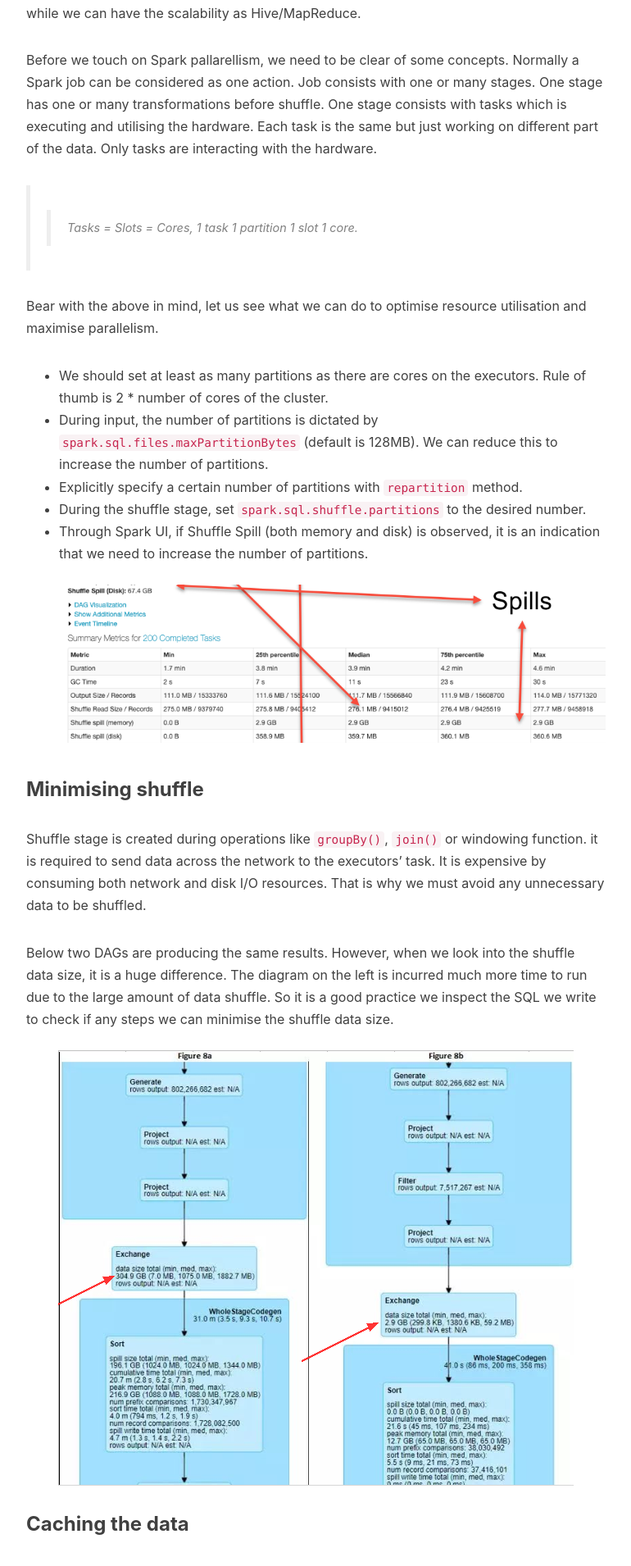
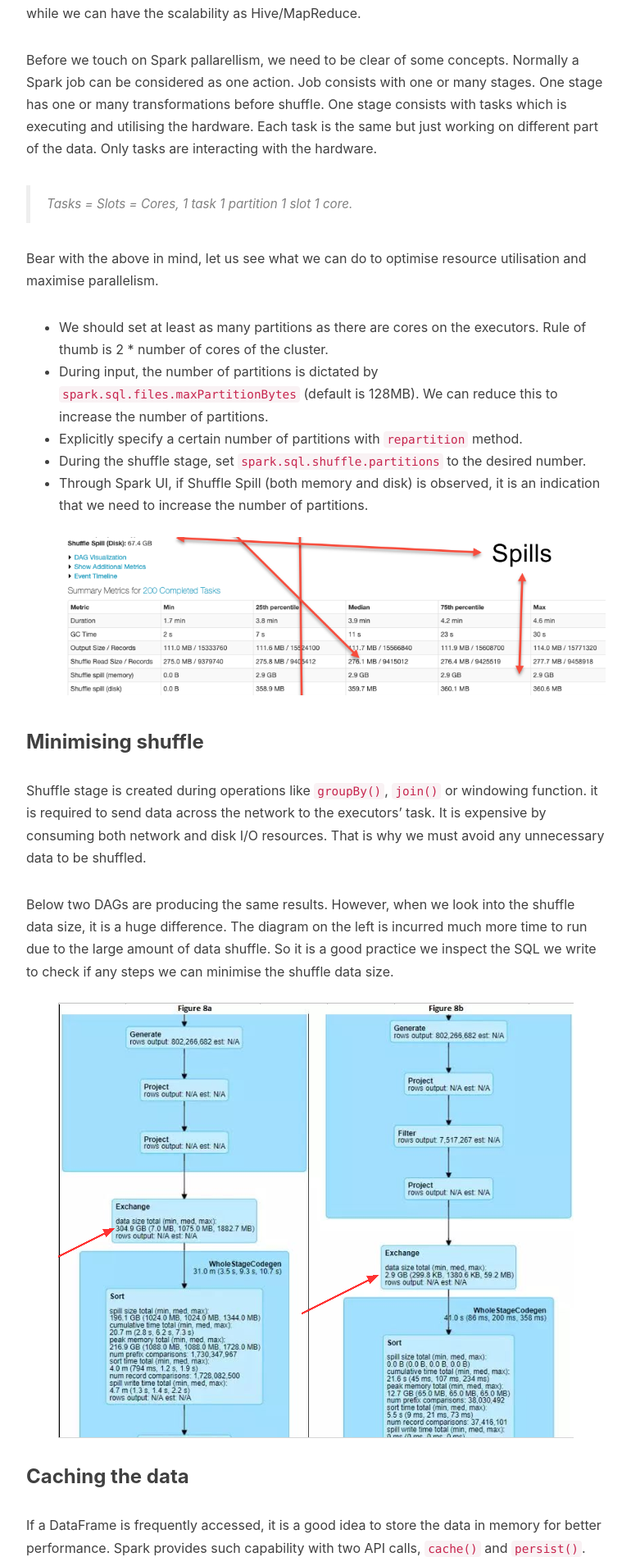
Before and after one commit to q15928/q15928.github.io, a Jekyll site: the page built from _posts/2020-09-28-spark-opt.md, in a window 1280 px wide. Shown: the part 1419-3329 px from the top of the page at 82% size, without its empty margins (233-1003 px from the left). Built offline with Jekyll 4.4.1, drawn with Linux system fonts in a browser that asks for light colours; nearby versions of some CDN libraries; comment, search, counter and statistics services are not loaded.

Commit message:
Updated again

```diff
--- a/_posts/2020-09-28-spark-opt.md
+++ b/_posts/2020-09-28-spark-opt.md
@@ -24,7 +24,7 @@ If partition key is defined in the schema of data source, we should take advanta
 One of the reasons that Spark is the de-facto data processing framework is that Spark brings the best of both worlds: we can run interactive SQL query as an enterprise data warehouse, while we can have the scalability as Hive/MapReduce.
 
 Before we touch on Spark pallarellism, we need to be clear of some concepts. Normally a Spark job can be considered as one action. Job consists with one or many stages. One stage has one or many transformations before shuffle. One stage consists with tasks which is executing and utilising the hardware. Each task is the same but just working on different part of the data. Only tasks are interacting with the hardware.
->>  Tasks = Slots = Cores, 1 task 1 partition 1 slot 1 core.
+>  Tasks = Slots = Cores, 1 task 1 partition 1 slot 1 core.
 
 Bear with the above in mind, let us see what we can do to optimise resource utilisation and maximise parallelism.
 - We should set at least as many partitions as there are cores on the executors. Rule of thumb is 2 * number of cores of the cluster.
```
